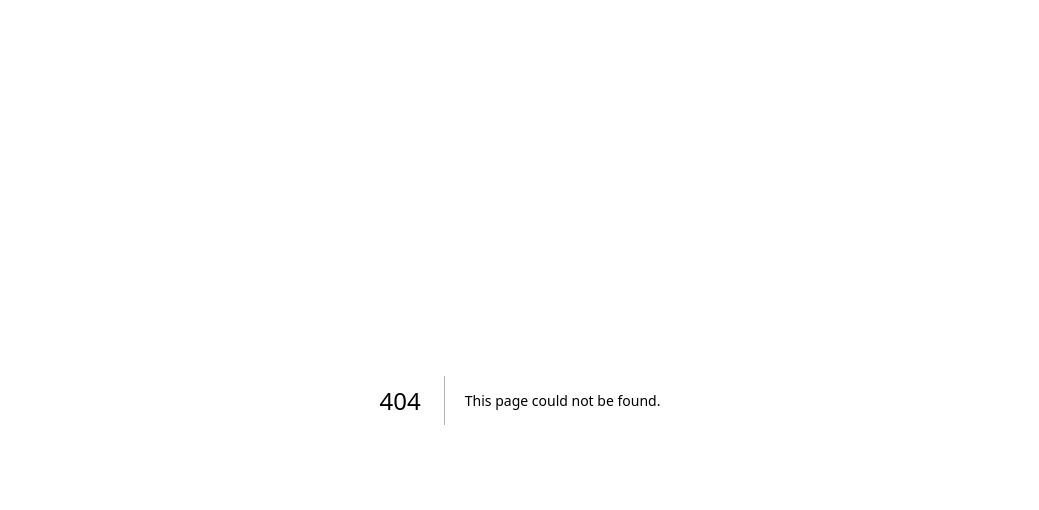
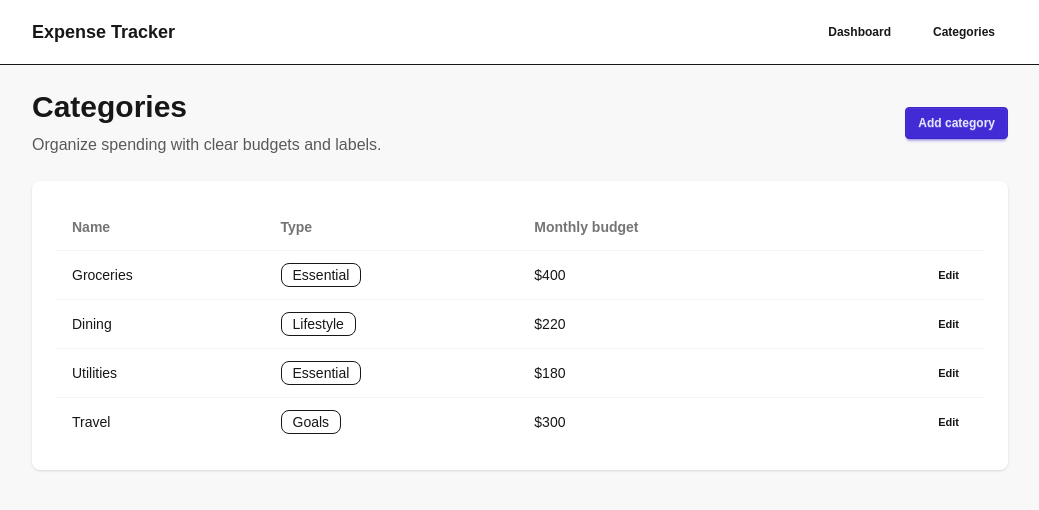
Before and after one commit to chevsofficial/expense-tracker, a Next.js app: page /app/settings/categories in a window 1280 px wide. Before the commit this address had no page. Shown: the top 510 px of the page, without its empty margins (120-1159 px from the left). Built offline with nearby package versions, Linux system fonts and the light colour scheme; no server answers; sample sign-in values are in the browser's storage.

Commit message:
Add protected app shell and placeholder routes

```diff
--- /dev/null
+++ b/app/(app)/app/dashboard/page.tsx
@@ -0,0 +1,55 @@
+const stats = [
+  {
+    label: "Total spend",
+    value: "$1,240",
+    detail: "Last 30 days",
+  },
+  {
+    label: "Remaining budget",
+    value: "$860",
+    detail: "Across 5 categories",
+  },
+  {
+    label: "Upcoming bills",
+    value: "$320",
+    detail: "Due this week",
+  },
+];
+
+export default function DashboardPage() {
+  return (
+    <section className="space-y-6">
+      <div>
+        <h1 className="text-3xl font-bold">Dashboard</h1>
+        <p className="opacity-70 mt-2">
+          Track your spending at a glance and keep budgets on target.
+        </p>
+      </div>
+
+      <div className="grid gap-4 md:grid-cols-3">
+        {stats.map((stat) => (
+          <div key={stat.label} className="card bg-base-100 shadow">
+            <div className="card-body">
+              <p className="text-sm uppercase tracking-wide opacity-60">
+                {stat.label}
+              </p>
+              <p className="text-2xl font-semibold">{stat.value}</p>
+              <p className="text-sm opacity-70">{stat.detail}</p>
+            </div>
+          </div>
+        ))}
+      </div>
+
+      <div className="card bg-base-100 shadow">
+        <div className="card-body">
+          <h2 className="text-xl font-semibold">Next steps</h2>
+          <ul className="list-disc pl-5 space-y-2 opacity-80">
+            <li>Review category budgets to keep overspending in check.</li>
+            <li>Connect recurring bills to stay ahead of due dates.</li>
+            <li>Set monthly savings goals for larger purchases.</li>
+          </ul>
+        </div>
+      </div>
+    </section>
+  );
+}
--- a/app/(app)/app/layout.tsx
+++ b/app/(app)/app/layout.tsx
@@ -1,5 +1,6 @@
 import { getServerSession } from "next-auth";
 import { redirect } from "next/navigation";
+import Link from "next/link";
 import { authOptions } from "@/src/server/auth";
 
 export default async function AppLayout({
@@ -13,5 +14,22 @@ export default async function AppLayout({
     redirect("/login");
   }
 
-  return <>{children}</>;
+  return (
+    <div className="min-h-screen bg-base-200">
+      <header className="border-b bg-base-100">
+        <div className="mx-auto flex max-w-5xl items-center justify-between px-6 py-4">
+          <div className="text-lg font-semibold">Expense Tracker</div>
+          <nav className="flex items-center gap-4">
+            <Link className="btn btn-ghost btn-sm" href="/app/dashboard">
+              Dashboard
+            </Link>
+            <Link className="btn btn-ghost btn-sm" href="/app/settings/categories">
+              Categories
+            </Link>
+          </nav>
+        </div>
+      </header>
+      <main className="mx-auto w-full max-w-5xl px-6 py-6">{children}</main>
+    </div>
+  );
 }
--- a/app/(app)/app/page.tsx
+++ b/app/(app)/app/page.tsx
@@ -1,8 +1,5 @@
+import { redirect } from "next/navigation";
+
 export default function AppHome() {
-  return (
-    <main className="p-6">
-      <h1 className="text-3xl font-bold">Dashboard</h1>
-      <p className="opacity-70 mt-2">You are logged in.</p>
-    </main>
-  );
+  redirect("/app/dashboard");
 }
--- /dev/null
+++ b/app/(app)/app/settings/categories/page.tsx
@@ -0,0 +1,71 @@
+const categories = [
+  {
+    name: "Groceries",
+    type: "Essential",
+    budget: "$400",
+  },
+  {
+    name: "Dining",
+    type: "Lifestyle",
+    budget: "$220",
+  },
+  {
+    name: "Utilities",
+    type: "Essential",
+    budget: "$180",
+  },
+  {
+    name: "Travel",
+    type: "Goals",
+    budget: "$300",
+  },
+];
+
+export default function CategoriesPage() {
+  return (
+    <section className="space-y-6">
+      <div className="flex flex-wrap items-center justify-between gap-4">
+        <div>
+          <h1 className="text-3xl font-bold">Categories</h1>
+          <p className="opacity-70 mt-2">
+            Organize spending with clear budgets and labels.
+          </p>
+        </div>
+        <button className="btn btn-primary btn-sm">Add category</button>
+      </div>
+
+      <div className="card bg-base-100 shadow">
+        <div className="card-body">
+          <div className="overflow-x-auto">
+            <table className="table">
+              <thead>
+                <tr>
+                  <th>Name</th>
+                  <th>Type</th>
+                  <th>Monthly budget</th>
+                  <th></th>
+                </tr>
+              </thead>
+              <tbody>
+                {categories.map((category) => (
+                  <tr key={category.name}>
+                    <td className="font-medium">{category.name}</td>
+                    <td>
+                      <span className="badge badge-outline">
+                        {category.type}
+                      </span>
+                    </td>
+                    <td>{category.budget}</td>
+                    <td className="text-right">
+                      <button className="btn btn-ghost btn-xs">Edit</button>
+                    </td>
+                  </tr>
+                ))}
+              </tbody>
+            </table>
+          </div>
+        </div>
+      </div>
+    </section>
+  );
+}
--- /dev/null
+++ b/app/(app)/app/settings/page.tsx
@@ -0,0 +1,5 @@
+import { redirect } from "next/navigation";
+
+export default function SettingsPage() {
+  redirect("/app/settings/categories");
+}
```
